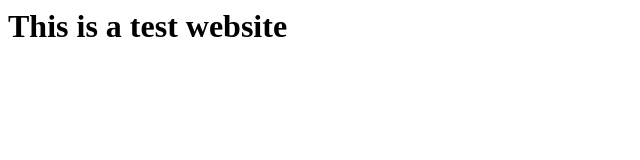
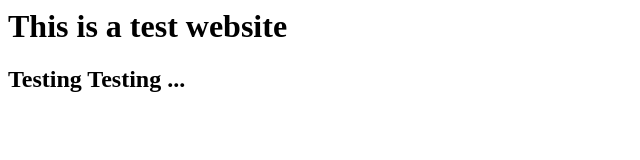
Before and after one commit to quaziashfaq/docker-config, a plain HTML site: page nginx/website/index.html in a window 1280 px wide. Shown: the whole page, without its empty margins (0-640 px from the left). Drawn offline with Linux system fonts and the light colour scheme.

Commit message:
Till chapter 4 updated

```diff
--- a/nginx/website/index.html
+++ b/nginx/website/index.html
@@ -7,5 +7,6 @@
 <body>
 
 <h1>This is a test website</h1>
+<h2>Testing Testing ...</h2>
 
 </body>
```
Also changed, not shown: 10 other files.
